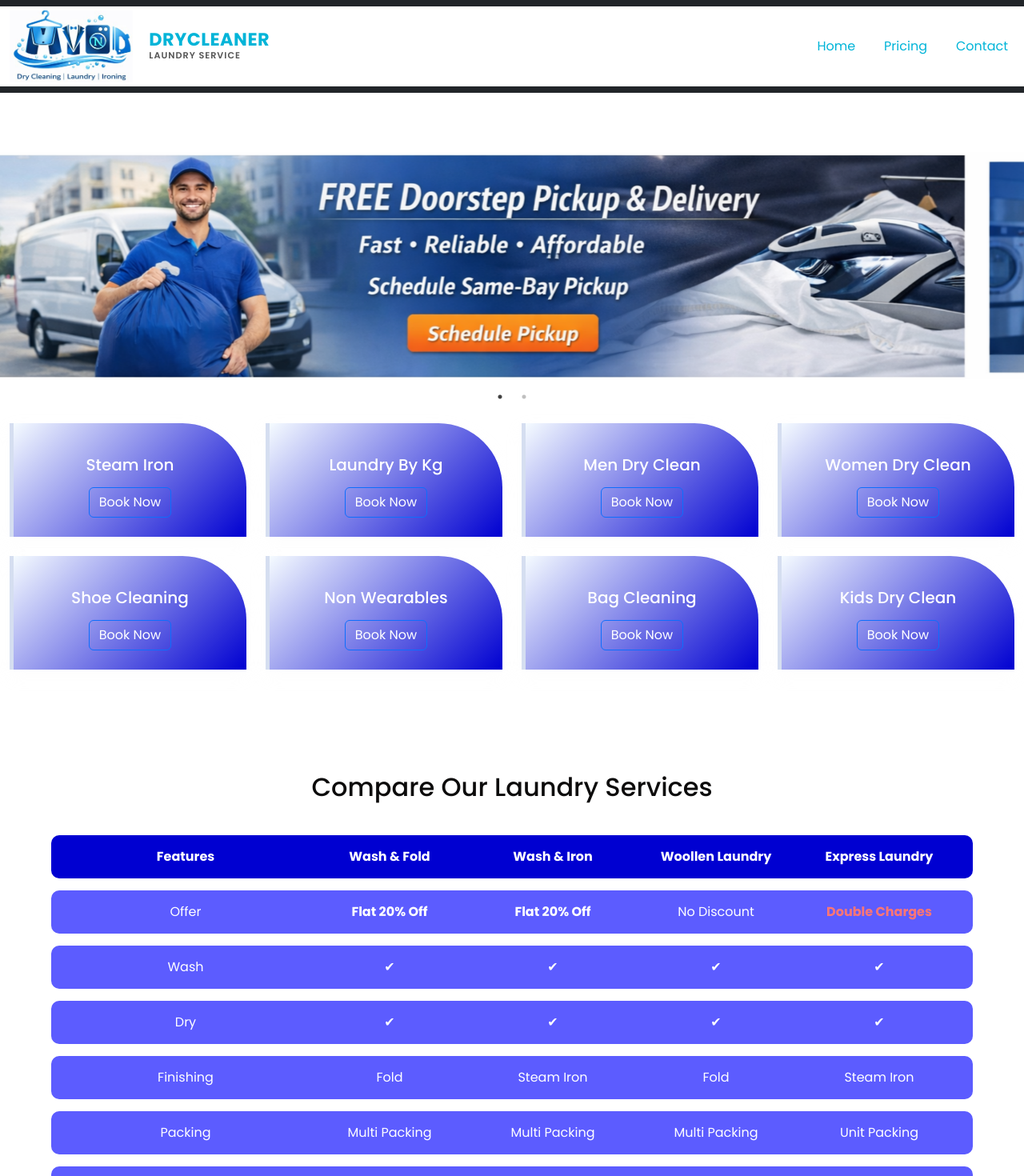
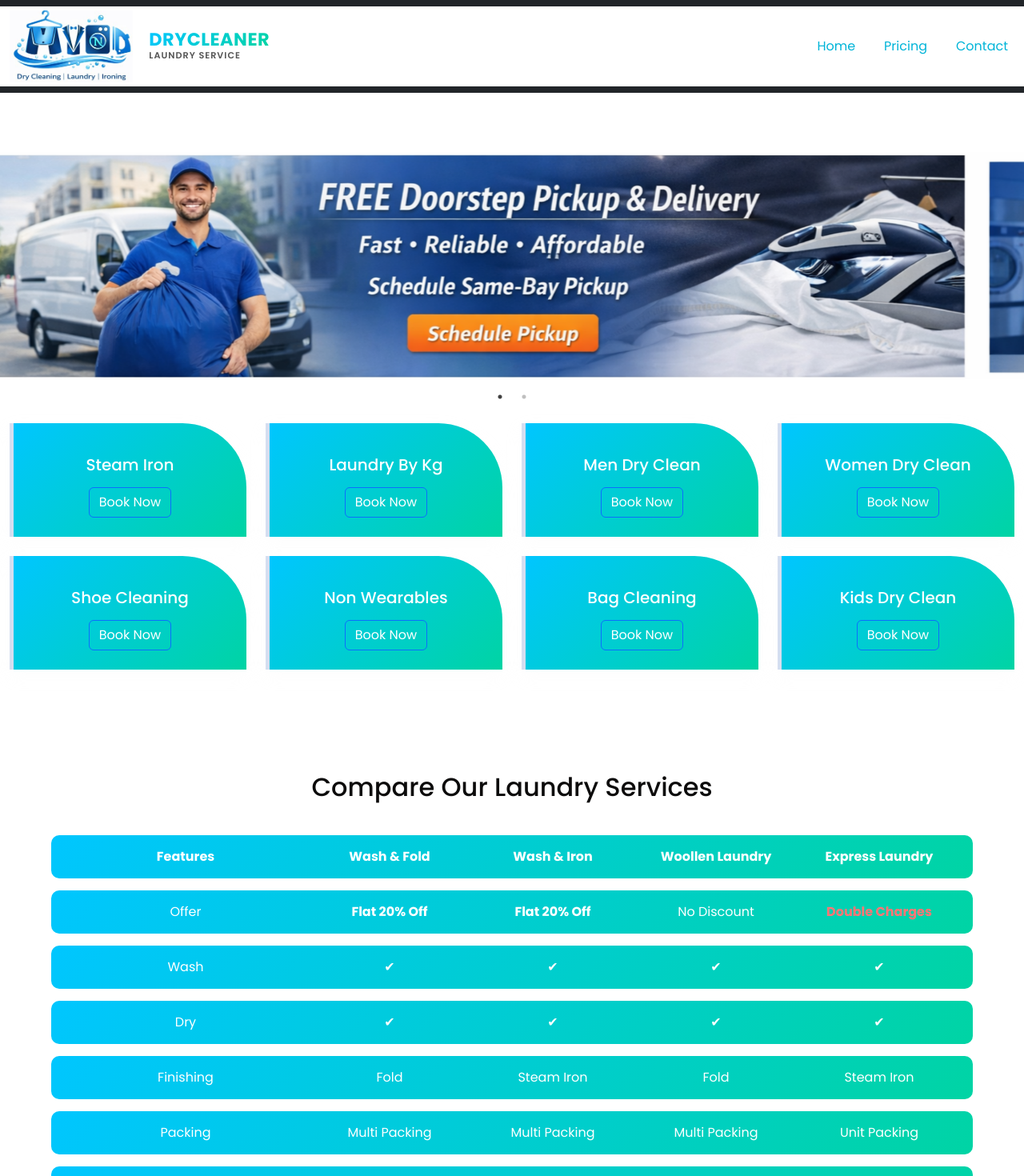
Before and after one commit to nileshghorpade55/mynd, a React (Vite) app: page / in a window 1280 px wide. Shown: the top 1470 px of the page at 80% size. Built offline with nearby package versions, Linux system fonts and the light colour scheme.

Commit message:
changes done for Routing

```diff
--- a/src/component/BookForm.jsx
+++ b/src/component/BookForm.jsx
@@ -45,21 +45,23 @@ function BookForm({ isOpen, onClose }) {
   }
 
   const whatsappNumber = "918087659605"; // your number with country code
-
 const message = `Hello 👋
 
-🧼 *MYND DryCleaners – New Pickup Request*
+🧼 *MYND DryCleaners – Pickup Request*
 
-━━━━━━━━━━━━━━━━
-👤 Customer: ${formData.name}
-📞 Contact: ${formData.phone}
-📍 Location:
+━━━━━━━━━━━━━━━
+👤 *Customer:* ${formData.name}
+📞 *Phone:* ${formData.phone}
+
+📍 *Address:*
 ${formData.address}
-━━━━━━━━━━━━━━━━
 
-⏰ Please confirm a convenient pickup time.
+━━━━━━━━━━━━━━━
+⏰ *Preferred Pickup Time:* ${formData.time || "Not specified"}
 
-We’re ready to provide fresh & spotless service! ✨`;
+🧺 Services: Fresh & Spotless Cleaning ✨
+
+Please confirm the pickup. Thank you! 🙌`;
 
   const encodedMessage = encodeURIComponent(message);
 
--- a/src/component/Navbar.jsx
+++ b/src/component/Navbar.jsx
@@ -27,7 +27,9 @@ function Navbar() {
               fontSize: "1.4rem",
               fontWeight: "800",
               lineHeight: "0.9",
-              color: "#00B4D8",
+              background: "linear-gradient(135deg, #00c6ff, #00d4a4)",
+              WebkitBackgroundClip: "text",
+              WebkitTextFillColor: "transparent",
               letterSpacing: "0.5px"
             }}>
               DRYCLEANER
--- a/src/component/OtherServices.css
+++ b/src/component/OtherServices.css
@@ -1,5 +1,5 @@
 .service-card {
-  background: linear-gradient(135deg, #f5fbff, #0000d1);
+  background: linear-gradient(135deg, #00c6ff, #00d4a4);
   border-radius: 25px;
   padding: 30px;
   border-radius: 0 80px 0 0;   /* curved top-right */
--- a/src/component/PricingComparison.css
+++ b/src/component/PricingComparison.css
@@ -19,7 +19,7 @@
 .table-row {
   display: grid;
   grid-template-columns: 1.5fr repeat(4, 1fr);
-  background: #5C5CFF;
+   background: linear-gradient(135deg, #00c6ff, #00d4a4);
   padding: 15px;
   border-radius: 10px;
   backdrop-filter: blur(8px);
@@ -33,7 +33,7 @@
 
 .header {
   font-weight: bold;
-  background: #0000d1;
+  background: linear-gradient(135deg, #00c6ff, #00d4a4);
 }
 
 .highlight {
--- a/src/component/StoreCard.css
+++ b/src/component/StoreCard.css
@@ -86,5 +86,5 @@
 }
 
 .button-group button:hover {
-  background-color: #8b0edd;
+  background: linear-gradient(135deg, #00c6ff, #00d4a4);
 }
```
